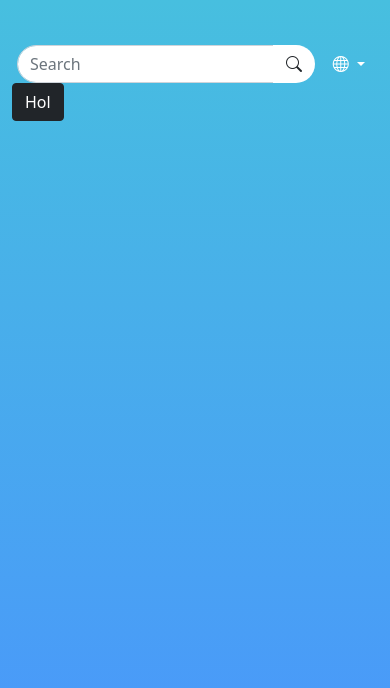
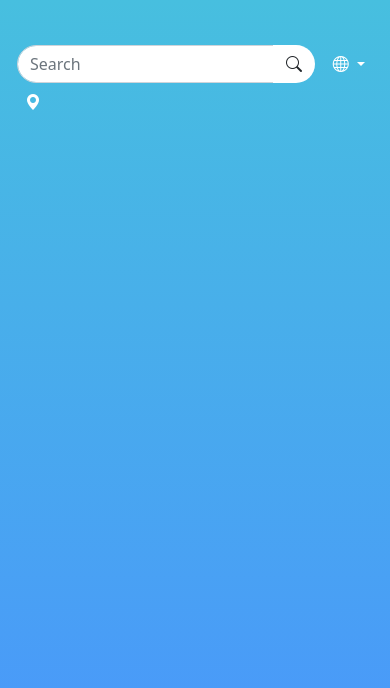
Before and after one commit to ikerls/weather-app, a website: page www/index.html in a window 390 px wide. Drawn offline with nearby package versions, Linux system fonts and the light colour scheme; some packages are replaced by stand-ins of ours.

Commit message:
modificacion del estilo del boton de ubicacion

```diff
--- a/www/index.html
+++ b/www/index.html
@@ -50,7 +50,7 @@
         </div>
       </div>
       <div>
-        <button class="btn btn-dark" id="location">Hol</button>
+        <button class="btn " id="location" style="color: white;"><i class="bi bi-geo-alt-fill"></i></button>
       </div>
     </nav>
     <section class="container d-flex flex-column justify-content-center" id="princiapl"></section>
```
